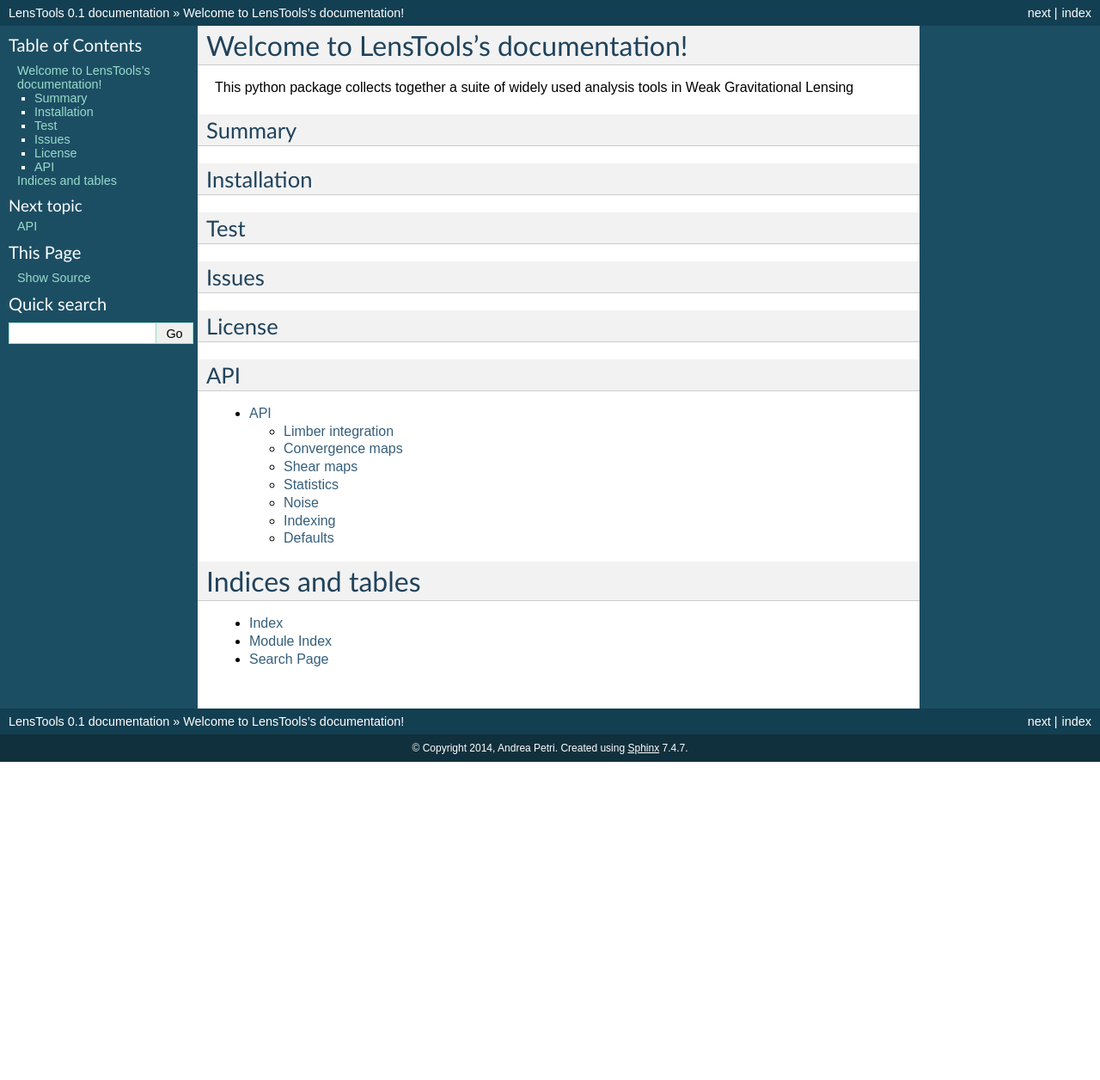
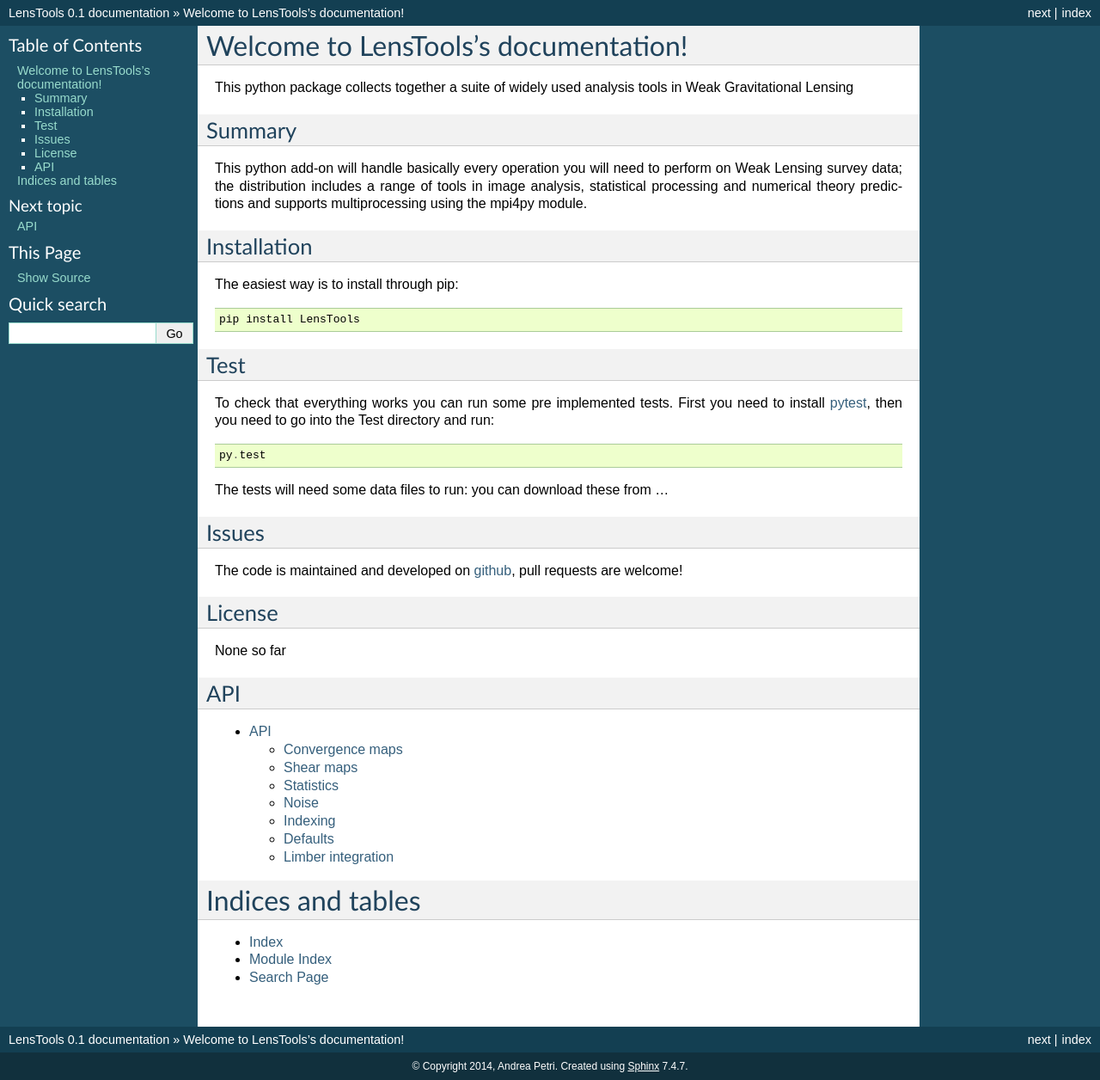
Before and after one commit to apetri/LensTools, a Sphinx documentation site: the page built from docs/source/index.rst, in a window 1280 px wide. Shown: the whole page at 86% size. Built offline with Sphinx 7.4.7, drawn with Linux system fonts in a browser that asks for light colours; before the commit the page ends 900 px from its top, so only the background shows below that.

Commit message:
Updated documentation

```diff
--- a/docs/source/index.rst
+++ b/docs/source/index.rst
@@ -11,17 +11,33 @@
 Summary
 -------
 
+This python add-on will handle basically every operation you will need to perform on Weak Lensing survey data; the distribution includes a range of tools in image analysis, statistical processing and numerical theory predictions and supports multiprocessing using the mpi4py module.
+
 Installation
 ------------
+
+The easiest way is to install through pip::
+
+	pip install LensTools
 
 Test
 ----
 
+To check that everything works you can run some pre implemented tests. First you need to install `pytest <http://pytest.org/latest/>`_, then you need to go into the Test directory and run::
+
+	py.test
+
+The tests will need some data files to run: you can download these from ...
+
 Issues
 ------
 
+The code is maintained and developed on `github <https://github.com/apetri/LensTools>`_, pull requests are welcome!
+
 License
 -------
+
+None so far
 
 API
 ---
```
Also changed, not shown: docs/source/code.rst (+6 -6 lines).
